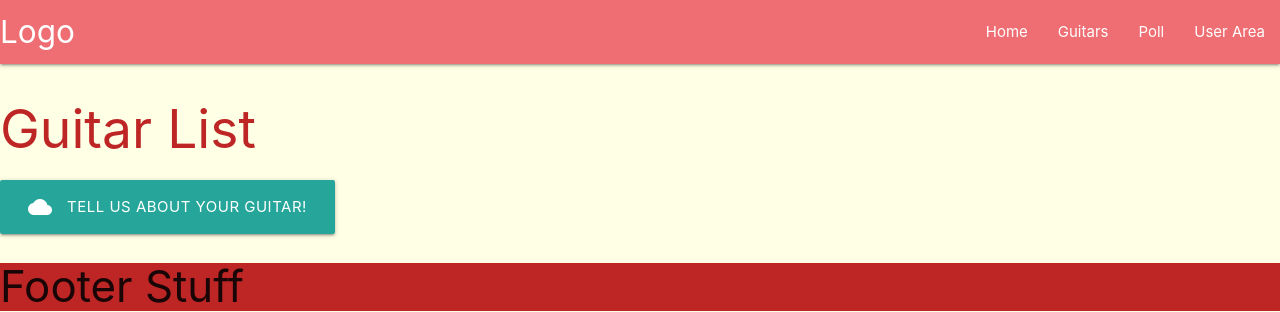
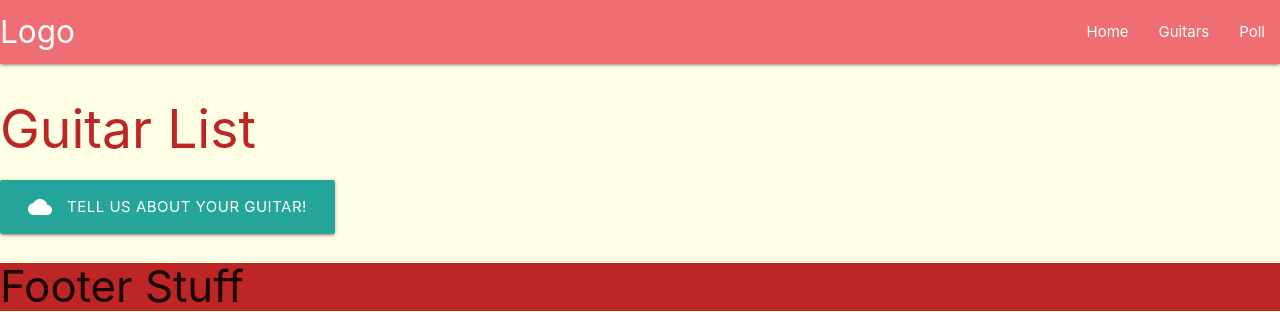
Before and after one commit to Echoic88/guitar-rev, a Flask app: page /guitars in a window 1280 px wide. Shown: the top 312 px of the page. Run offline with Flask 2, Linux system fonts and the light colour scheme; data that the repository does not hold is empty; some libraries are stand-ins or nearby versions.

Commit message:
Remove reference to User Area page from base.html

```diff
--- a/templates/base.html
+++ b/templates/base.html
@@ -21,7 +21,6 @@
                     <li><a href="{{ url_for('index') }}">Home</a></li>
                     <li><a href="{{ url_for('guitars') }}">Guitars</a></li>
                     <li><a href="{{ url_for('poll') }}">Poll</a></li>
-                    <li><a href="{{ url_for('user_area') }}">User Area</a></li>
                 </ul>
             </div>
         </nav>
@@ -29,7 +28,6 @@
             <li><a href="{{ url_for('index') }}">Home</a></li>
             <li><a href="{{ url_for('guitars') }}">Guitars</a></li>
             <li><a href="{{ url_for('poll') }}">Poll</a></li>
-            <li><a href="{{ url_for('user_area') }}">User Area</a></li>
         </ul>
     </header>
 
```
